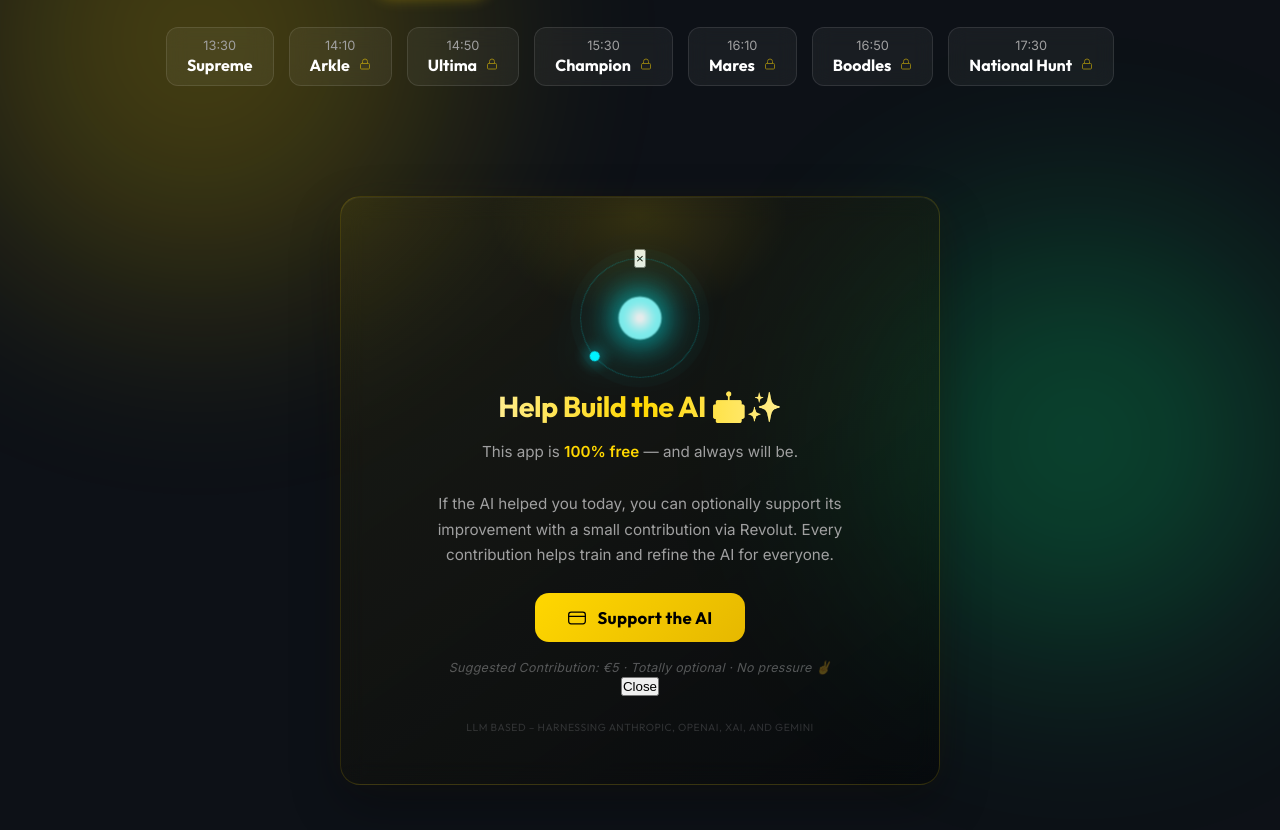
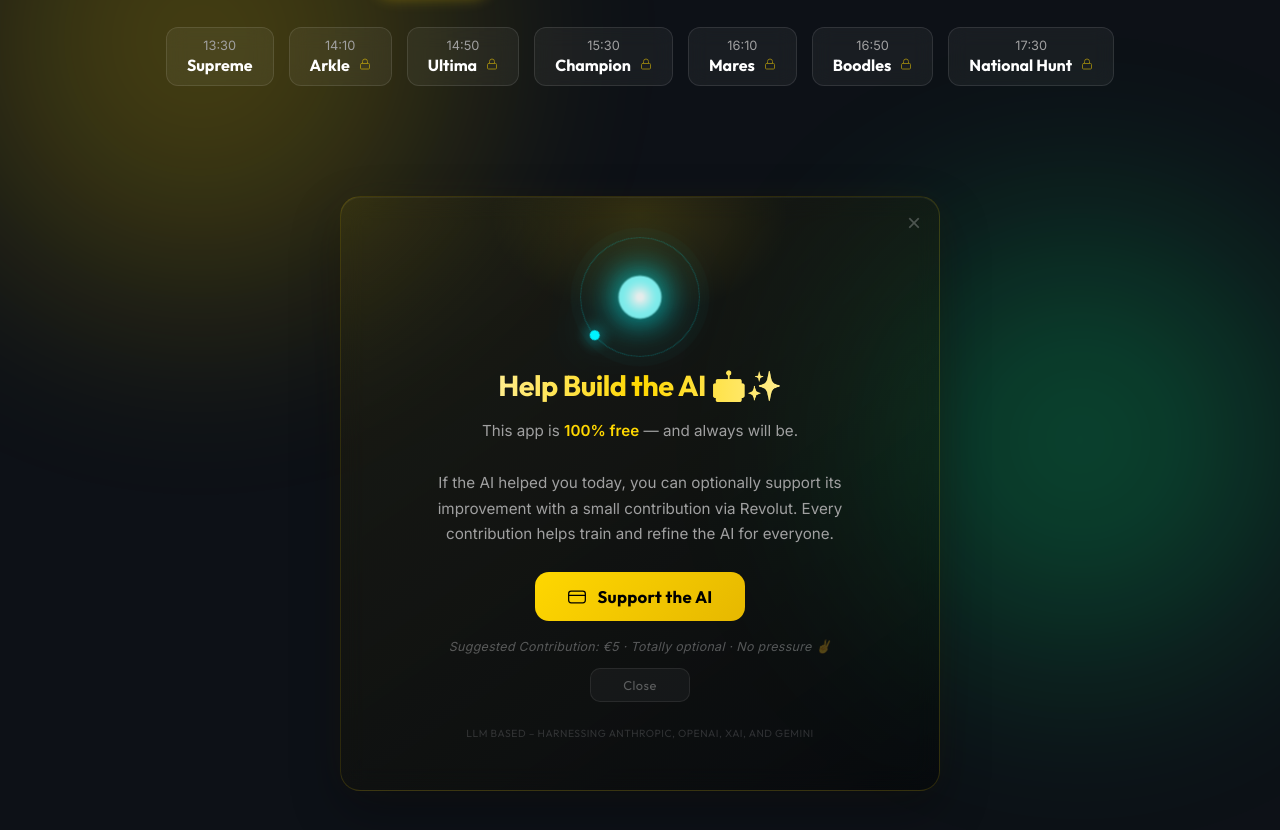
Before and after one commit to brianmcglynncode/HorseRacingPredictor, a website: page public/index.html in a window 1280 px wide. Shown: the part 160-990 px from the top of the page. Drawn offline with Linux system fonts and the light colour scheme.

Commit message:
fix: restore accidentally removed tip card close button styles

```diff
--- a/public/style.css
+++ b/public/style.css
@@ -1630,6 +1630,49 @@
     font-family: 'Outfit', sans-serif;
 }
 
+/* Tip Card X Close Button (Top-Right) */
+.tip-card-close-x {
+    position: absolute;
+    top: 14px;
+    right: 18px;
+    background: none;
+    border: none;
+    color: rgba(255, 255, 255, 0.25);
+    font-size: 1.5rem;
+    cursor: pointer;
+    transition: color 0.2s, transform 0.2s;
+    line-height: 1;
+    z-index: 2;
+}
+
+.tip-card-close-x:hover {
+    color: rgba(255, 255, 255, 0.7);
+    transform: scale(1.15);
+}
+
+/* Tip Card Close Button (Bottom) */
+.tip-card-close-bottom {
+    display: inline-block;
+    margin-top: 14px;
+    background: rgba(255, 255, 255, 0.04);
+    border: 1px solid rgba(255, 255, 255, 0.08);
+    border-radius: 10px;
+    padding: 8px 32px;
+    color: rgba(255, 255, 255, 0.3);
+    font-family: 'Outfit', sans-serif;
+    font-weight: 500;
+    font-size: 0.8rem;
+    cursor: pointer;
+    transition: all 0.25s ease;
+    letter-spacing: 0.5px;
+}
+
+.tip-card-close-bottom:hover {
+    background: rgba(255, 255, 255, 0.08);
+    color: rgba(255, 255, 255, 0.6);
+    border-color: rgba(255, 255, 255, 0.15);
+}
+
 /* Fade out animation when dismissed */
 .success-tip-section.dismissed {
     opacity: 0;
```
